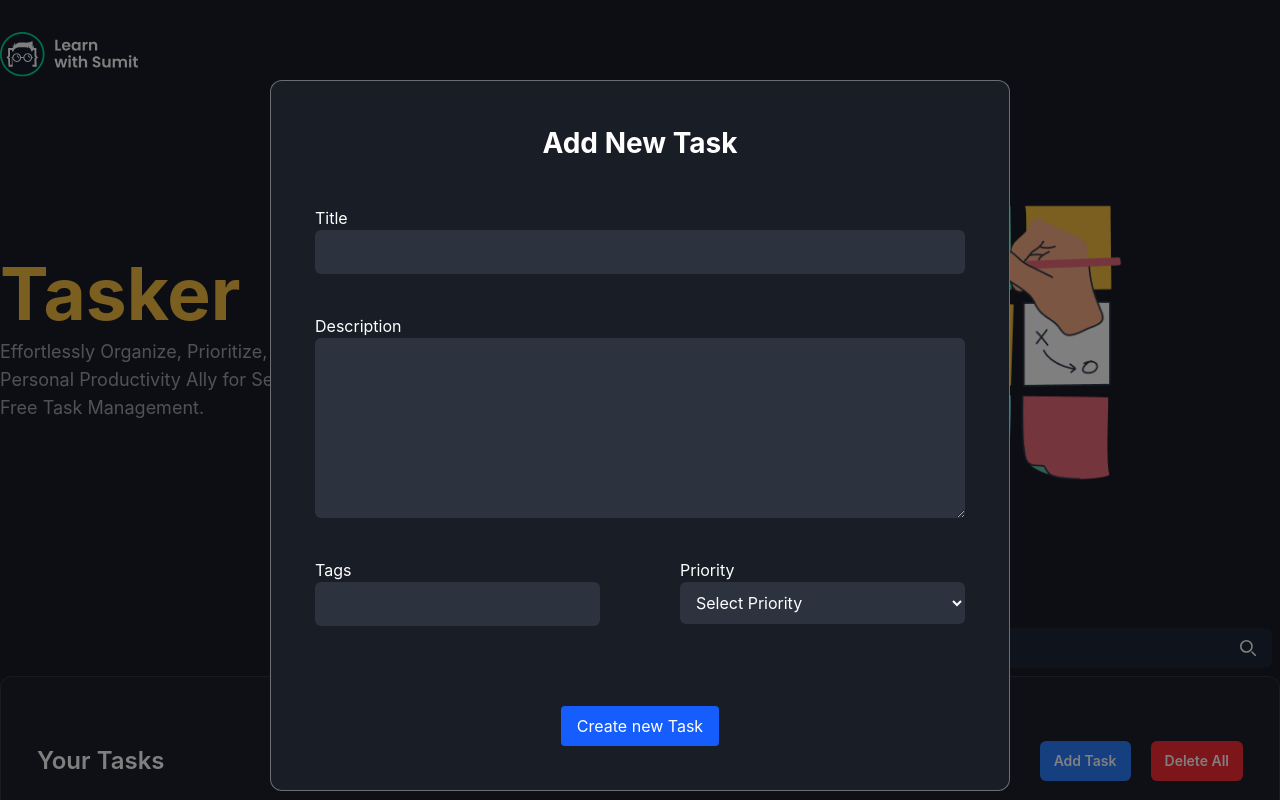
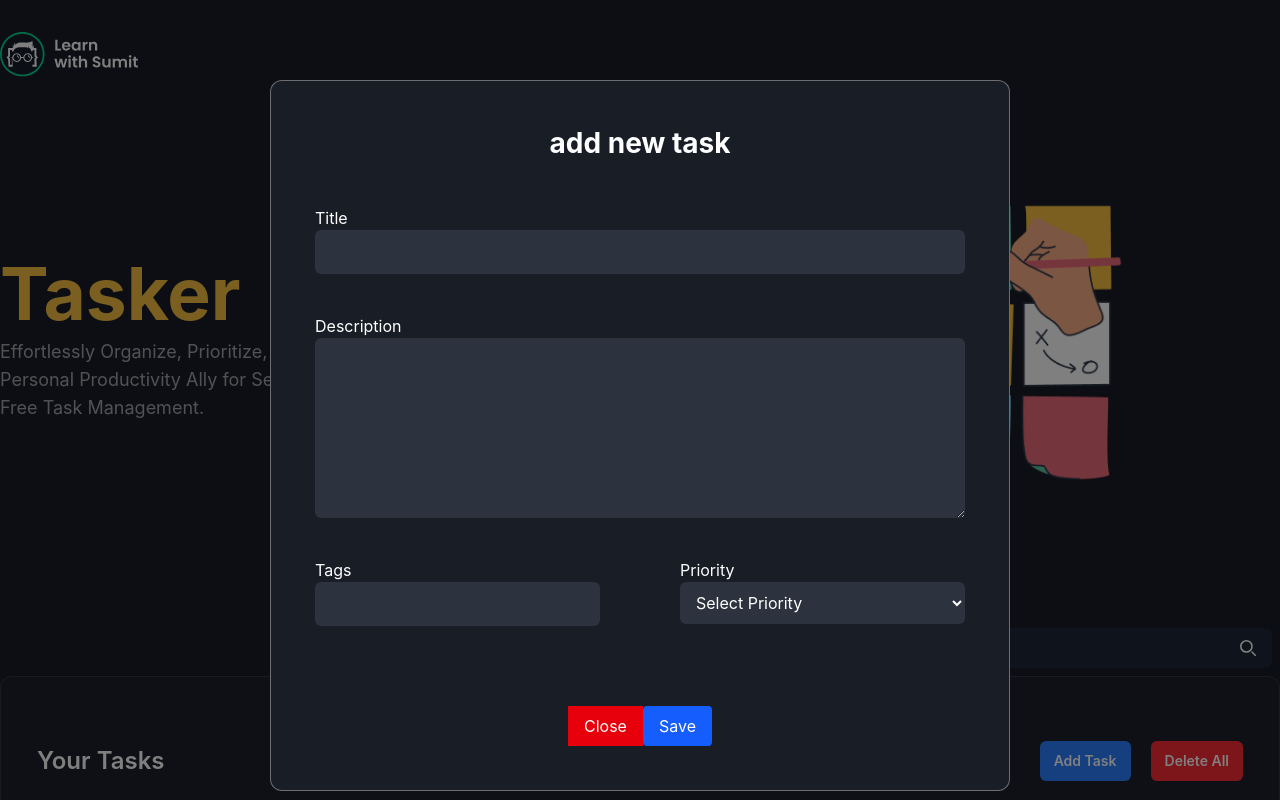
Before and after one commit to DevSagar007/task-create, a React (Vite) app: page / in a window 1280 px wide. Both pictures are taken after a click on the button "Add Task". Shown: the top 800 px of the page. Built offline with nearby package versions, Linux system fonts and the light colour scheme.

Commit message:
update all functionlites

```diff
--- a/src/components/task/AddTaskModal.jsx
+++ b/src/components/task/AddTaskModal.jsx
@@ -1,14 +1,18 @@
 import React, { useState } from "react";
 
-function AddTaskModal({ onSave }) {
-  const [task, setTask] = useState({
+function AddTaskModal({ onSave, tasksUpdate, onCloseClick }) {
+  const [task, setTask] = useState(
+    tasksUpdate || {
       id: crypto.randomUUID(),
       title: "",
       description: "",
       tags: [],
       priority: "",
       isFavourite: false,
-  });
+    }
+  );
+
+  const [isAdd, setIsAdd] = useState(Object.is(tasksUpdate, null));
 
   const handleChange = (evt) => {
     const name = evt.target.name;
@@ -28,7 +32,7 @@ function AddTaskModal({ onSave }) {
     <div className="fixed top-0 left-0 h-screen w-screen bg-black/50 z-99">
       <form className="mx-auto my-10 w-full max-w-[740px] rounded-xl border border-[#FEFBFB]/[36%] bg-[#191D26] p-9 max-md:px-4 lg:my-20 lg:p-11 flex flex-col">
         <h2 className="mb-9 text-center text-2xl font-bold text-white lg:mb-11 lg:text-[28px]">
-          Add New Task
+          {isAdd ? "add new task" : "Edit Task"}
         </h2>
 
         <div className="space-y-9 text-white lg:space-y-10">
@@ -92,14 +96,21 @@ function AddTaskModal({ onSave }) {
 
         <div className="mt-16 flex justify-center lg:mt-20">
           <button
+            type="button"
+            onClick={onCloseClick}
+            className="ounded bg-red-600 px-4 py-2 text-white transition-all hover:opacity-80"
+          >
+            Close
+          </button>
+          <button
             type="submit"
-
             onClick={(e) => {
-              e.preventDefault();  onSave(task)
+              e.preventDefault();
+              onSave(task, isAdd);
             }}
             className="rounded bg-blue-600 px-4 py-2 text-white transition-all hover:opacity-80"
           >
-            Create new Task
+            Save
           </button>
         </div>
       </form>
--- a/src/components/task/SearchTask.jsx
+++ b/src/components/task/SearchTask.jsx
@@ -1,6 +1,11 @@
-import React from "react";
+import { useState } from "react";
 
-function SearchTask() {
+function SearchTask({ onSearch }) {
+  const [searchTerm, setSearchTerm] = useState("");
+  function handleSearch(e) {
+    e.preventDefault();
+    onSearch(searchTerm);
+  }
   return (
     <>
       <form>
@@ -12,9 +17,12 @@ function SearchTask() {
               className="z-20 block w-full bg-gray-800 px-4 py-2 pr-10 focus:outline-none"
               placeholder="Search Task"
               required
+              value={searchTerm}
+              onChange={(e) => setSearchTerm(e.target.value)}
             />
             <button
               type="submit"
+              onClick={handleSearch}
               className="absolute right-2 top-0 h-full rounded-e-lg text-white md:right-4"
             >
               <svg
--- a/src/components/task/TaskActions.jsx
+++ b/src/components/task/TaskActions.jsx
@@ -1,6 +1,6 @@
 import React from "react";
 
-export default function TaskActions({ onAddTask }) {
+export default function TaskActions({ onAddTask, onDeleteAllClick }) {
   return (
     <>
       <div className="mb-14 items-center justify-between sm:flex">
@@ -13,7 +13,10 @@ export default function TaskActions({ onAddTask }) {
           >
             Add Task
           </button>
-          <button className="rounded-md bg-red-500 px-3.5 py-2.5 text-sm font-semibold">
+          <button
+            onClick={onDeleteAllClick}
+            className="rounded-md bg-red-500 px-3.5 py-2.5 text-sm font-semibold"
+          >
             Delete All
           </button>
         </div>
--- a/src/components/task/TaskBoard.jsx
+++ b/src/components/task/TaskBoard.jsx
@@ -18,27 +18,90 @@ function TaskBoard() {
 
   const [tasks, setTasks] = useState([defaultTask]);
   const [showAddTaskModal, setShowAddTaskModal] = useState(false);
+  const [tasksToUpdate, setTasksToUpdate] = useState(null);
 
-  function handleAddTask(newTask) {
-    console.log("Adding a task", newTask);
-    setTasks([...tasks, newTask]);
+  function handleAddTask(newTask, isAdd) {
+    if (isAdd) {
+      setTasks([...tasks, newTask]);
+    } else {
+      setTasks(
+        tasks.map((tasks) => {
+          if (tasks.id == newTask.id) {
+            return newTask;
+          }
+          return tasks;
+        })
+      );
+    }
     setShowAddTaskModal(false);
   }
+
+  function handleEditTask(tasks) {
+    console.log("tasks");
+    setShowAddTaskModal(true);
+    setTasksToUpdate(tasks);
+  }
+
+  function handleCloseClick() {
+    setShowAddTaskModal(false);
+    setTasksToUpdate(null);
+  }
+
+  function handleDeleteTask(taskId) {
+    const taskAfterDelete = tasks.filter((tasks) => tasks.id !== taskId);
+    setTasks(taskAfterDelete);
+  }
+
+  function handleDeleteAllClick() {
+    tasks.length = 0;
+    setTasks([...tasks]);
+  }
+
+  function handleFavourite(taskId) {
+    const taskIndex = tasks.findIndex((t) => t.id === taskId);
+    const newTasks = [...tasks];
+
+    newTasks[taskIndex].isFavourite = !newTasks[taskIndex].isFavourite;
+    console.log("click");
+    setTasks(newTasks);
+  }
+
+  function handleSearch (searchTerm) {
+    console.log(searchTerm);
+    const filtered = tasks.filter((tasks) =>
+      tasks.title.toLocaleLowerCase().includes(searchTerm.toLocaleLowerCase())
+    );
+    setTasks([...filtered]);
+   }
 
   return (
     <>
       <section className="mb-20" id="tasks">
         {/* Modal show */}
-        {showAddTaskModal && <AddTaskModal onSave={handleAddTask} />}
+        {showAddTaskModal && (
+          <AddTaskModal
+            onSave={handleAddTask}
+            tasksUpdate={tasksToUpdate}
+            onCloseClick={handleCloseClick}
+          />
+        )}
 
         <div className="container mx-auto">
           <div className="p-2 flex justify-end">
-            <SearchTask />
+            <SearchTask onSearch={handleSearch} />
           </div>
 
           <div className="rounded-xl border border-[rgba(206,206,206,0.12)] bg-[#1D212B] px-6 py-8 md:px-9 md:py-16">
-            <TaskActions onAddTask={() => setShowAddTaskModal(true)} />
-            <TaskList tasks={tasks} />
+            <TaskActions
+              onAddTask={() => setShowAddTaskModal(true)}
+              onDeleteAllClick={handleDeleteAllClick}
+            />
+            <TaskList
+              tasks={tasks}
+              onEdit={handleEditTask}
+              onDelete={handleDeleteTask}
+              onFav={handleFavourite}
+            />
           </div>
         </div>
       </section>
--- a/src/components/task/TaskList.jsx
+++ b/src/components/task/TaskList.jsx
@@ -1,6 +1,6 @@
 import { FaStar } from "react-icons/fa";
 
-function TaskList({ tasks }) {
+function TaskList({ tasks, onEdit, onDelete, onFav }) {
   return (
     <>
       <div className="overflow-auto">
@@ -37,11 +37,13 @@ function TaskList({ tasks }) {
                 className="border-b border-[#2E3443] [&>td]:align-baseline [&>td]:px-4 [&>td]:py-2"
               >
                 <td>
-                  {tasks.isFavourite ? (
-                    <FaStar color="yellow" />
-                  ) : (
-                    <FaStar color="gray" />
-                  )}
+                  <button type="button" onClick={() => onFav(tasks.id)}>
+                    {tasks.isFavourite ? (
+                      <FaStar color="yellow" />
+                    ) : (
+                      <FaStar color="gray" />
+                    )}
+                  </button>
                 </td>
                 <td>{tasks.title}</td>
                 <td>
@@ -61,8 +63,19 @@ function TaskList({ tasks }) {
                 <td className="text-center">{tasks.priority}</td>
                 <td>
                   <div className="flex items-center justify-center space-x-3">
-                    <button type="button" className="text-red-500">Delete</button>
-                    <button className="text-blue-500">Edit</button>
+                    <button
+                      onClick={() => onDelete(tasks.id)}
+                      type="button"
+                      className="text-red-500"
+                    >
+                      Delete
+                    </button>
+                    <button
+                      onClick={() => onEdit(tasks)}
+                      className="text-blue-500"
+                    >
+                      Edit
+                    </button>
                   </div>
                 </td>
               </tr>
```
Lines whose indentation alone changed are shown as unchanged.
